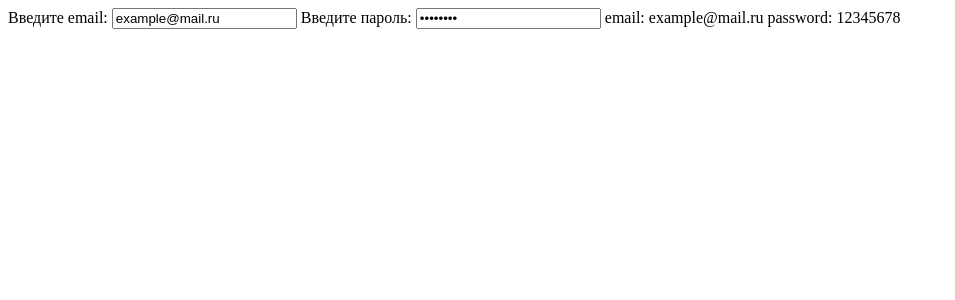
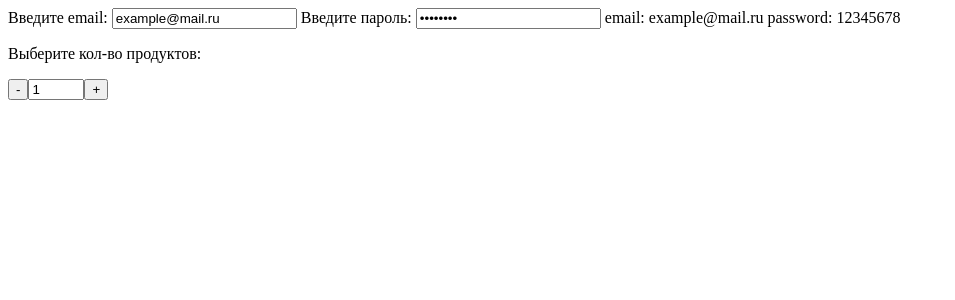
Before and after one commit to AliyaRazyapova/Vue.js, a Vue app in the folder ini/: page / in a window 1280 px wide. Shown: the top 300 px of the page, without its empty margins (0-955 px from the left). Built offline with nearby package versions, Linux system fonts and the light colour scheme.

Commit message:
[add] Counter

```diff
--- a/ini/src/App.vue
+++ b/ini/src/App.vue
@@ -1,16 +1,19 @@
 <template>
   <div id="app">
-    <my-component />
+    <MyComponent />
+    <Counter />
   </div>
 </template>
 
 <script>
 import MyComponent from './components/MyComponent'
+import Counter from './components/Counter'
 
 export default {
   name: 'App',
   components: {
-    MyComponent
+    MyComponent,
+    Counter
   }
 }
 
--- /dev/null
+++ b/ini/src/components/Counter.vue
@@ -0,0 +1,50 @@
+<template>
+    <div class="root">
+      <p>
+        Выберите кол-во продуктов:
+      </p>
+      <button
+        type="button"
+        @click="decreaseCount"
+      >
+        -
+      </button>
+        <input
+          type="number"
+          :value="count"
+          :min="minCount"
+          :max="maxCount"
+        >
+      <button
+        type="button"
+        @click="increaseCount"
+      >
+        +
+      </button>
+    </div>
+  </template>
+
+  <script>
+  export default {
+    name: 'Counter',
+    data() {
+      return {
+        count: 1,
+        maxCount: 10,
+        minCount: 1
+      }
+    },
+    methods: {
+      increaseCount() {
+        if (this.count < this.maxCount) {
+          this.count++
+        }
+      },
+      decreaseCount() {
+        if (this.count > this.minCount) {
+          this.count--
+        }
+      }
+    }
+  }
+</script>
```
